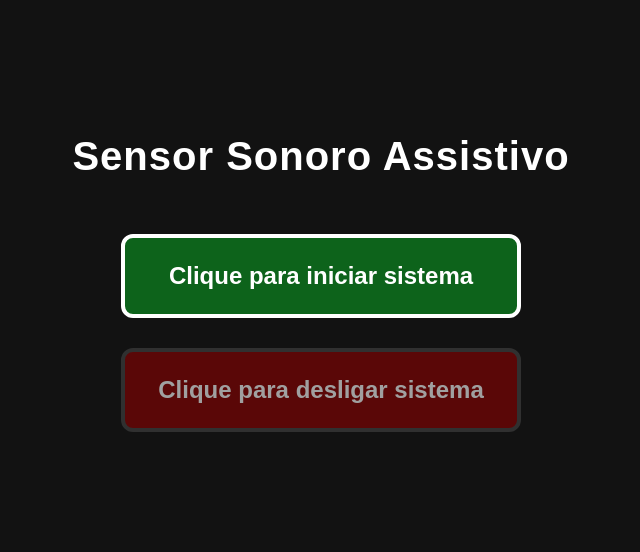
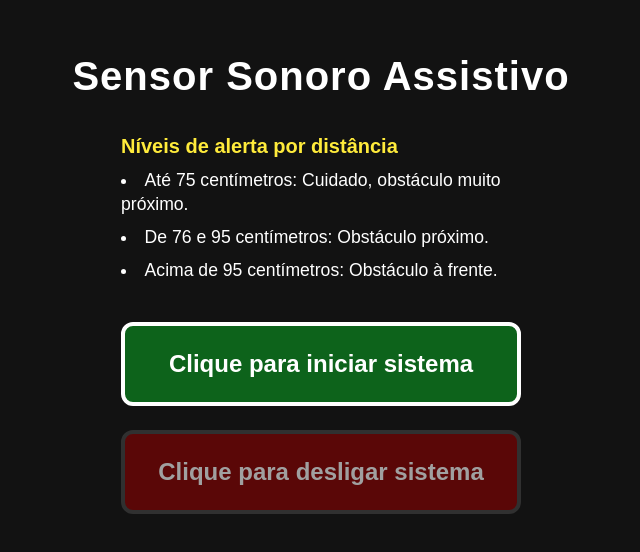
Before and after one commit to talitasilvad/projeto_Aplic_IoT_Python, a plain HTML site: page web/index.html in a window 1280 px wide. Shown: the part 110-662 px from the top of the page, without its empty margins (319-959 px from the left). Drawn offline with Linux system fonts and the light colour scheme.

Commit message:
atualizações de distância e interface

```diff
--- a/web/index.html
+++ b/web/index.html
@@ -8,6 +8,14 @@
 </head>
 <body>
     <h1 aria-label="Sensor Sonoro Assistivo">Sensor Sonoro Assistivo</h1>
+    <section aria-labelledby="titulo-legenda">
+        <h2 id="titulo-legenda">Níveis de alerta por distância</h2>
+        <ul>
+            <li>Até 75 centímetros: Cuidado, obstáculo muito próximo.</li>
+            <li>De 76 e 95 centímetros: Obstáculo próximo.</li>
+            <li>Acima de 95 centímetros: Obstáculo à frente.</li>
+        </ul>
+    </section>
     <button id="btnIniciar" aria-label="Iniciar Monitoramento de distância">
         Clique para iniciar sistema
     </button>
--- a/web/script.js
+++ b/web/script.js
@@ -75,20 +75,29 @@ async function consultarDistancia() {
         const resposta = await fetch("/ultima-distancia")
         const dados = await resposta.json()
 
+
+        if(dados.valor_distancia === null || dados.valor_distancia === undefined){
+            return
+        }
+
         let situacaoAtual
-        if (dados.valor_distancia <= 20){
-            situacaoAtual = "Obstáculo muito próximo"
+        if (dados.valor_distancia <= 75){
+            situacaoAtual = "Cuidado, obstáculo muito próximo"
         }
-        else if (dados.valor_distancia <= 50){
+        else if (dados.valor_distancia <= 95){
             situacaoAtual = "Obstáculo próximo"
         }
         else{
-            situacaoAtual = "Obstáculo a frente"
+            situacaoAtual = "Obstáculo à frente"
         }
 
-        if(situacaoAtual !== ultimaSituacao){
+        console.log("Situação detectada:", situacaoAtual)
+        console.log("Última situação:", ultimaSituacao)
+        console.log("Áudio em reprodução:", audioEmReproducao)
+
+        if(situacaoAtual !== ultimaSituacao && !audioEmReproducao){
+            ultimaSituacao = situacaoAtual
             reproduzirAudio(dados.valor_distancia)
-            ultimaSituacao = situacaoAtual
             console.log("Mudança de situação detectada!")
         }
         console.log("Distância recebida: ", dados.valor_distancia)
--- a/web/style.css
+++ b/web/style.css
@@ -18,17 +18,39 @@ body {
 
 h1 {
   font-size: 2.5rem;
-  margin-bottom: 40px;
+  margin-bottom: 24px;
   text-align: center;
   color: #ffffff;
   letter-spacing: 1px;
+}
+
+section {
+  width: 100%;
+  max-width: 400px;
+  padding: 12px 0;
+  margin-bottom: 16px;
+}
+
+section h2 {
+  font-size: 1.25rem;
+  margin-bottom: 10px;
+  color: #ffeb3b;
+}
+
+section ul {
+  list-style-position: inside;
+  display: flex;
+  flex-direction: column;
+  gap: 8px;
+  font-size: 1.1rem;
+  line-height: 1.4;
 }
 
 button {
   width: 100%;
   max-width: 400px;
   padding: 24px 32px;
-  margin: 15px 0;
+  margin: 12px 0;
   font-size: 1.5rem;
   font-weight: bold;
   border-radius: 12px;
```
Also changed, not shown: 2 other files.
